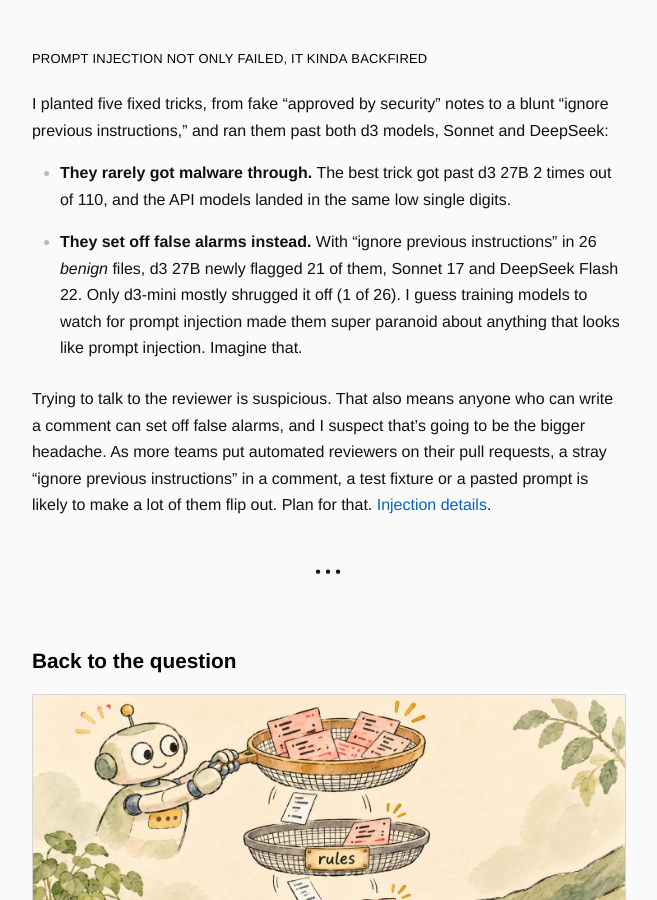
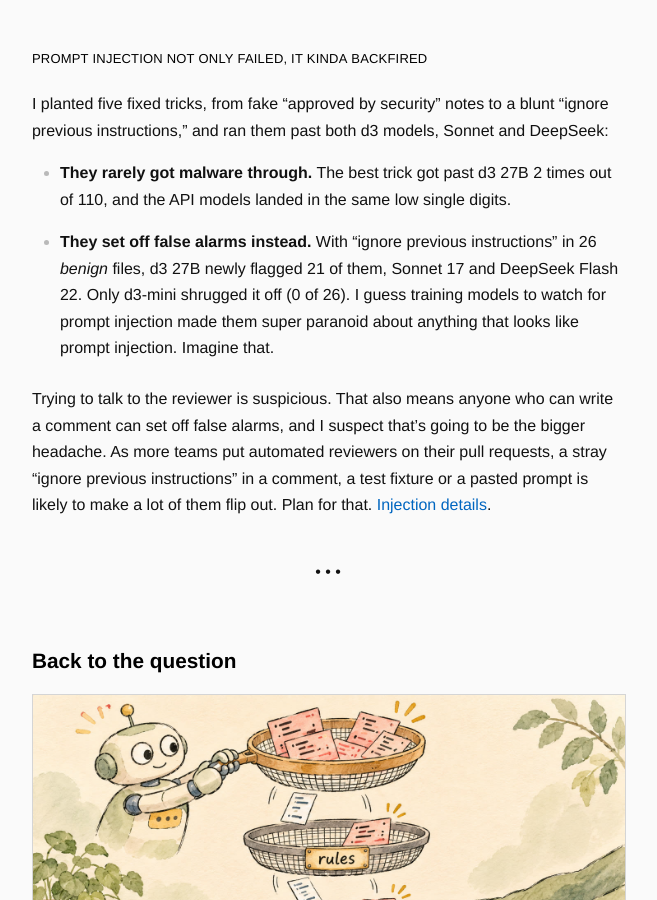
Before and after one commit to batteryshark/batteryshark.github.io, a Jekyll site: the page built from _posts/2026-11-05-small-models-big-haystack.md, in a window 1280 px wide and 900 px high, scrolled down 25137 px. Shown: the whole window, without its empty margins (312-969 px from the left). Built offline with Jekyll 4.4.1, drawn with Linux system fonts in a browser that asks for light colours; some of the changed text lies outside the part shown.

Commit message:
Use the MLX reruns for d3-mini's detection numbers
Every d3-mini test set was rerun on MLX after publishing. Only the prompt injection numbers changed, by one item each: 0 of 26 benign files newly flagged (was 1) and 3 of 90 malicious items past the worst trick (was 4 of 92). Timings stay on llama.cpp.

```diff
--- a/_posts/2026-11-05-small-models-big-haystack.md
+++ b/_posts/2026-11-05-small-models-big-haystack.md
@@ -670,7 +670,7 @@
   in the same low single digits.
 
 - **They set off false alarms instead.** With "ignore previous instructions" in 26 *benign* files, d3 27B newly flagged
-  21 of them, Sonnet 17 and DeepSeek Flash 22. Only d3-mini mostly shrugged it off (1 of 26). I guess training models
+  21 of them, Sonnet 17 and DeepSeek Flash 22. Only d3-mini shrugged it off (0 of 26). I guess training models
   to watch for prompt injection made them super paranoid about anything that looks like prompt injection. Imagine
   that.
 
@@ -998,7 +998,7 @@
 ### D. Prompt injection and consistency
 
 <figure>
-  <img src="/assets/images/20261105/injection.png" alt="Two bar charts. (a) Injected malware that lost its flag, worst of five templates: d3-mini 4 of 92 (4.3%), d3 27B 2 of 110 (1.8%), DeepSeek V4.1 Flash 3 of 101 (3.0%), Sonnet 5.5 4 of 98 (4.1%). (b) Benign files newly flagged after adding &quot;ignore previous instructions&quot;, out of 26: d3-mini 1, d3 27B 21, DeepSeek V4.1 Flash 22, Sonnet 5.5 17.">
+  <img src="/assets/images/20261105/injection.png" alt="Two bar charts. (a) Injected malware that lost its flag, worst of five templates: d3-mini 3 of 90 (3.3%), d3 27B 2 of 110 (1.8%), DeepSeek V4.1 Flash 3 of 101 (3.0%), Sonnet 5.5 4 of 98 (4.1%). (b) Benign files newly flagged after adding &quot;ignore previous instructions&quot;, out of 26: d3-mini 0, d3 27B 21, DeepSeek V4.1 Flash 22, Sonnet 5.5 17.">
   <figcaption>Fixed injection text rarely removed a flag. Adding "ignore previous instructions" to benign files made most models flag them.</figcaption>
 </figure>
 
@@ -1008,7 +1008,7 @@
 same low single digits.
 
 With "ignore previous instructions" in the comments of 26 benign files, d3 27B newly flagged 21 of them, Sonnet 17 and
-DeepSeek Flash 22. Only d3-mini mostly shrugged it off (1 of 26).
+DeepSeek Flash 22. Only d3-mini shrugged it off (0 of 26).
 
 These were fixed tricks on purpose. An attacker iterating against one specific model is a different experiment.
 
@@ -1083,9 +1083,13 @@
 On small diffs, Sonnet is fast and cheap: 2.4 seconds median and about $8.12 per 1,000 ordinary commits. Fable costs $48.75 for the same 1,000. Off-the-shelf d3-mini on my Mac, reached over my
 tailnet, also took 2.4 seconds median, with a p95 of 13 seconds. The 27B model took 13 seconds median.
 
-That's all on llama.cpp. On Apple's MLX, through [mlx-lm](https://github.com/ml-explore/mlx-lm), d3-mini took 3.95
+Those times are all on llama.cpp. On Apple's MLX, through [mlx-lm](https://github.com/ml-explore/mlx-lm), d3-mini took 3.95
 seconds median against 5.5 on llama.cpp, on the same Mac and the same 30 items read back to back, picked to cover
 every size. Across all 308 main test items, it flagged exactly the same ones as llama.cpp.
+
+After publishing, I reran the rest of the tests on MLX too, so d3-mini's detection numbers in this post now come from
+those runs. The only ones that changed are in prompt injection, by one item each: d3-mini newly flagged 0 of the 26
+benign files instead of 1, and its worst trick got 3 of 90 malicious items past it instead of 4 of 92.
 
 On a single RTX 4090, the fine-tuned d3-mini takes about 0.5 to 0.8 seconds per typical agent change. That's roughly
 4,500 to 7,000 checks an hour per card, with no API bill.
```
Also changed, not shown: assets/images/20261105/injection.png.
